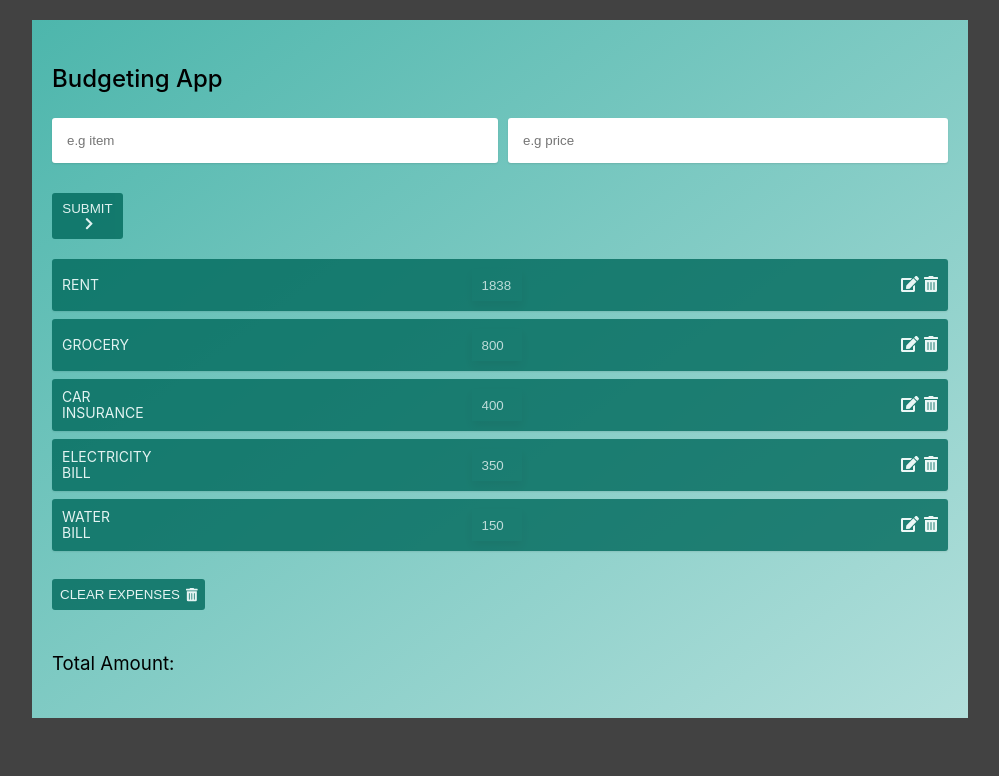
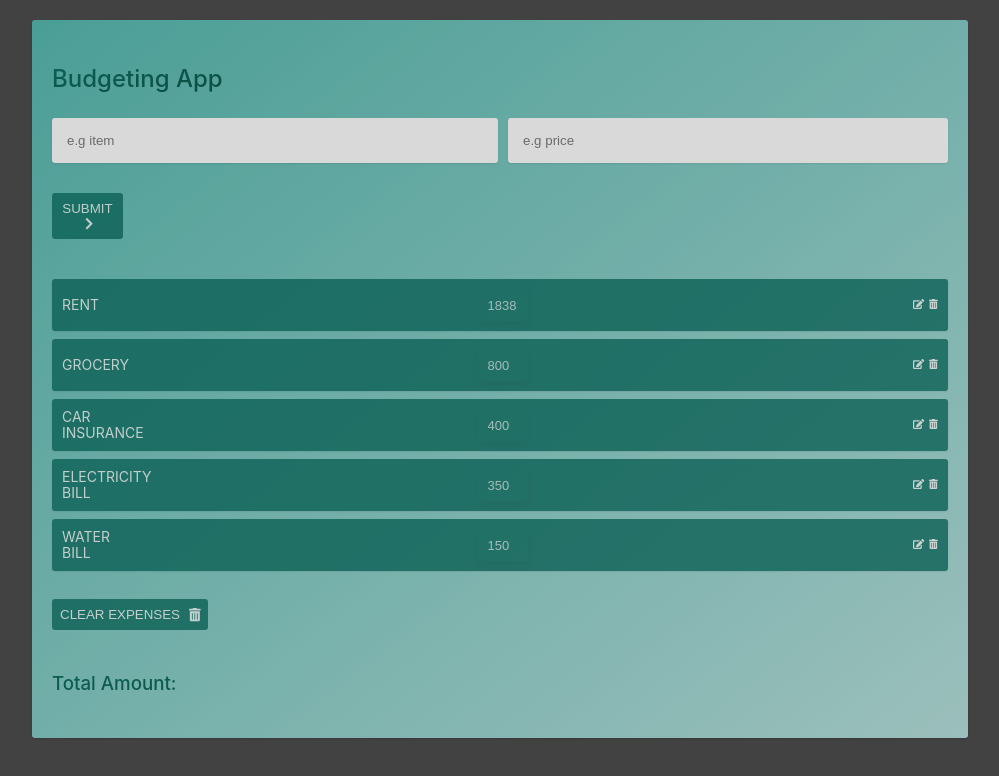
Before and after one commit to sukhjit2008/Budgeting-App, a React (Create React App) app: page / in a window 1280 px wide. Shown: the top 776 px of the page, without its empty margins (140-1139 px from the left). Built offline with nearby package versions, Linux system fonts and the light colour scheme.

Commit message:
animation added

```diff
--- a/src/App.css
+++ b/src/App.css
@@ -15,6 +15,29 @@ body {
 h2 {
   font-weight: 500;
   margin-bottom: 2rem;
+  background-image: linear-gradient(to bottom right, #00695c, #004d40);
+  display: inline-block;
+  background-clip: text;
+  -webkit-background-clip: text;
+  color: transparent;
+  animation: moveInLeft .8s .4s ease-out;
+}
+
+@keyframes moveInLeft {
+  0% {
+    opacity: 0;
+    transform: translateX(-20rem);
+  }
+
+  80% {
+    opacity: 1;
+    transform: translateX(1rem);
+  }
+
+  100% {
+    opacity: 1;
+    transform: translateX(0rem);
+  }
 }
 
 .Container {
@@ -22,6 +45,9 @@ h2 {
   min-height: 30vh;
   padding: 2rem;
   background-image: linear-gradient(to bottom right, #4db6ac, #b2dfdb);
+  box-shadow: 0px 1px 2px rgba(0, 0, 0, 0.2);
+  border-radius: 3px;
+  opacity: .8;
 }
 
 /* Css for Form Component */
@@ -82,7 +108,9 @@ h2 {
 /* Css for list and item Components */
 ul {
   margin: 0;
+  margin-top: 2rem;
   padding: 0;
+
 }
 
 .items {
@@ -130,7 +158,7 @@ ul {
   background-color: #00695c;
   color: white;
   opacity: .8;
-
+  font-size: 1.3rem;
 }
 
 .items__price:hover {
@@ -169,17 +197,30 @@ ul {
   transition: all 0.2s;
   display: inline-block;
   cursor: pointer;
+
 }
 
 .icon-delete,
 .icon-edit {
   transform: translateY(-1px);
+  font-size: 1rem;
 }
 
 .icon-faTrashAlt {
-  margin-left: .2rem;
+  margin-left: .5rem;
 }
 
 .heading-tertiary {
-  font-weight: 400;
+  font-weight: 500;
+  background-image: linear-gradient(to bottom right, #00695c, #004d40);
+  display: block;
+  background-clip: text;
+  -webkit-background-clip: text;
+  color: transparent;
+  transform: all .2s;
 }
+
+.heading-tertiary:hover {
+  transform: translateY(-1px);
+  cursor: pointer;
+}
```
